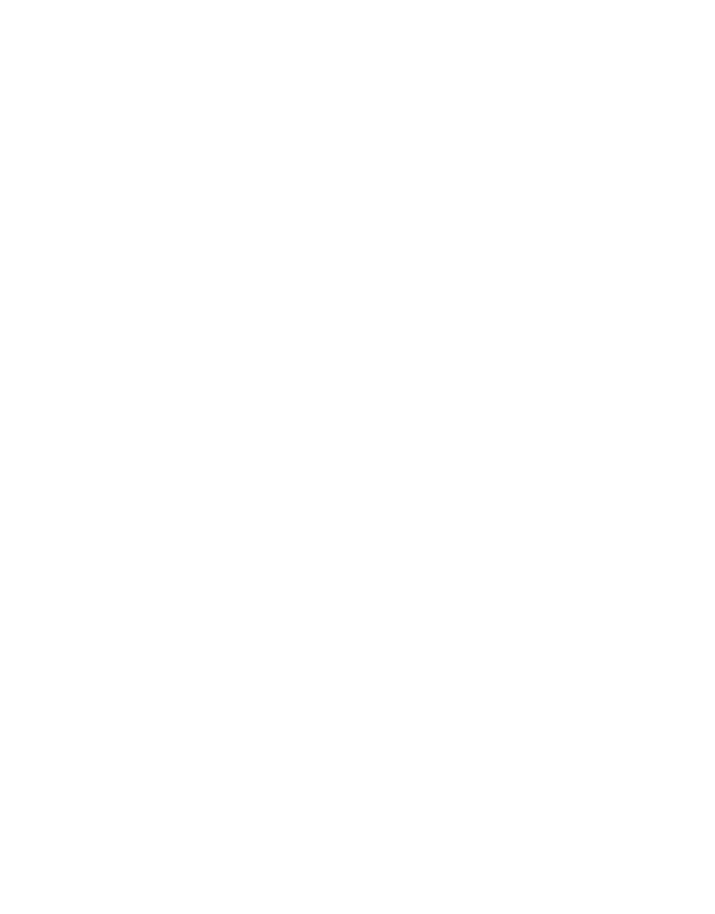
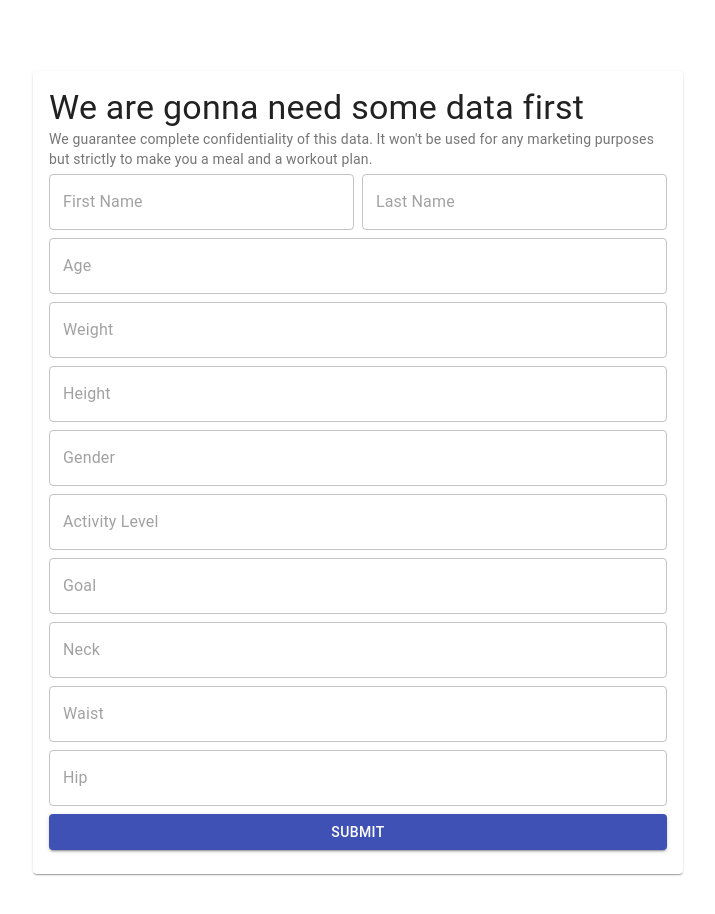
Before and after one commit to farisbegic/oznoj-web-app, a Next.js app: page /startnow in a window 1280 px wide. Before the commit this address had no page. Shown: the part 540-1454 px from the top of the page, without its empty margins (282-997 px from the left). Before the commit the page ends 800 px from the top, so only its background shows below. Built offline with nearby package versions, Linux system fonts and the light colour scheme.

Commit message:
changes
changes

```diff
--- a/components/Home/Hero.js
+++ b/components/Home/Hero.js
@@ -2,7 +2,7 @@ import React from 'react';
 import Button from '../partials/Button';
 import Image from 'next/image';
 import Typist from 'react-typist';
-const Hero = ({ heroTitle, heroText, heroImg }) => {
+const Hero = ({ heroTitle, heroText, heroImg, noButton }) => {
 	return (
 		<div className='hero'>
 			<div className='hero-left'>
@@ -10,7 +10,7 @@ const Hero = ({ heroTitle, heroText, heroImg }) => {
 					<Typist>{heroTitle}</Typist>
 				</h3>
 				<p className='hero-text'>{heroText}</p>
-				<Button filled='true' />
+				{noButton === 'true' ? <></> : <Button filled='true' />}
 			</div>
 			<div className='hero-img'>
 				<Image
--- /dev/null
+++ b/components/StartNow/StartForm.js
@@ -0,0 +1,148 @@
+import React from 'react';
+
+import {
+	Typography,
+	Card,
+	CardContent,
+	Grid,
+	TextField,
+	Button,
+} from '@material-ui/core';
+
+const StartForm = () => {
+	return (
+		<div>
+			<Card style={{ maxWidth: '650px', margin: '10rem auto' }}>
+				<CardContent gutterBottom>
+					<Typography variant='h4'>
+						We are gonna need some data first
+					</Typography>
+					<Typography
+						gutterBottom
+						color='textSecondary'
+						variant='body2'
+						component='p'
+					>
+						We guarantee complete confidentiality of this data. It won't be used
+						for any marketing purposes but strictly to make you a meal and a
+						workout plan.
+					</Typography>
+					<form>
+						<Grid container spacing={1}>
+							<Grid xs={12} sm={6} item>
+								<TextField
+									placeholder='First Name'
+									variant='outlined'
+									fullWidth
+									required
+								/>
+							</Grid>
+							<Grid xs={12} sm={6} item>
+								<TextField
+									placeholder='Last Name'
+									variant='outlined'
+									fullWidth
+									required
+								/>
+							</Grid>
+							<Grid xs={12} item>
+								<TextField
+									type='number'
+									placeholder='Age'
+									variant='outlined'
+									fullWidth
+									required
+								/>
+							</Grid>
+							<Grid xs={12} item>
+								<TextField
+									type='number'
+									placeholder='Weight'
+									variant='outlined'
+									fullWidth
+									required
+								/>
+							</Grid>
+							<Grid xs={12} item>
+								<TextField
+									type='number'
+									placeholder='Height'
+									variant='outlined'
+									fullWidth
+									required
+								/>
+							</Grid>
+							<Grid xs={12} item>
+								<TextField
+									type='text'
+									placeholder='Gender'
+									variant='outlined'
+									fullWidth
+									required
+								/>
+							</Grid>
+							<Grid xs={12} item>
+								<TextField
+									type='number'
+									placeholder='Activity Level'
+									variant='outlined'
+									fullWidth
+									required
+								/>
+							</Grid>
+							<Grid xs={12} item>
+								<TextField
+									type='number'
+									placeholder='Goal'
+									variant='outlined'
+									fullWidth
+									required
+								/>
+							</Grid>
+							<Grid xs={12} item>
+								<TextField
+									type='number'
+									placeholder='Neck'
+									variant='outlined'
+									fullWidth
+									required
+								/>
+							</Grid>
+							<Grid xs={12} item>
+								<TextField
+									type='number'
+									placeholder='Waist'
+									variant='outlined'
+									fullWidth
+									required
+								/>
+							</Grid>
+							<Grid xs={12} item>
+								<TextField
+									type='number'
+									placeholder='Hip'
+									variant='outlined'
+									fullWidth
+									required
+								/>
+							</Grid>
+
+							<Grid xs={12} item>
+								<Button
+									type='submit'
+									variant='contained'
+									color='primary'
+									fullWidth
+								>
+									Submit
+								</Button>
+							</Grid>
+						</Grid>
+					</form>
+				</CardContent>
+			</Card>
+		</div>
+	);
+};
+
+export default StartForm;
--- a/components/partials/Header.js
+++ b/components/partials/Header.js
@@ -34,7 +34,8 @@ const Header = () => {
 				<Link href='/mealplans'>
 					<a className='nav-link'>Meal Plans</a>
 				</Link>
-				<Button filled='false' />
+
+				<Button url='/startnow' filled='false' />
 			</ul>
 		</header>
 	);
--- a/next.config.js
+++ b/next.config.js
@@ -1,3 +1,4 @@
 module.exports = {
-  reactStrictMode: true,
-}
+	reactStrictMode: true,
+	distDir: 'build',
+};
--- a/package.json
+++ b/package.json
@@ -10,6 +10,7 @@
   "dependencies": {
     "@emotion/react": "^11.7.0",
     "@emotion/styled": "^11.6.0",
+    "@material-ui/core": "^4.12.3",
     "@mui/icons-material": "^5.2.0",
     "@mui/material": "^5.2.1",
     "axios": "^0.24.0",
--- /dev/null
+++ b/pages/startnow/index.js
@@ -0,0 +1,19 @@
+import React from 'react';
+import Hero from '../../components/Home/Hero';
+import StartForm from '../../components/StartNow/StartForm';
+
+const startnow = () => {
+	return (
+		<div>
+			<Hero
+				heroTitle="Let's get you in shape!"
+				heroText='You are about to get the best meal & workout plan of your life!'
+				heroImg='/hero.svg'
+				noButton='true'
+			/>
+			<StartForm />
+		</div>
+	);
+};
+
+export default startnow;
```
Also changed, not shown: styles/partials/_form.scss (added), 1 other file (tests, documents, lock files or other folders).
